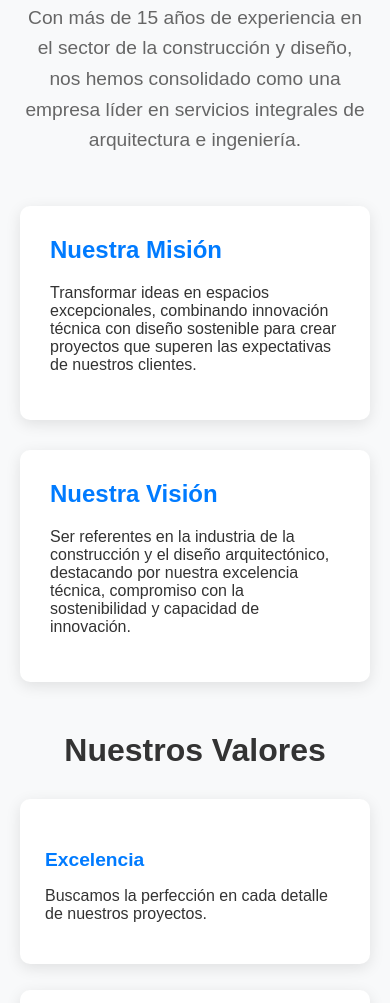
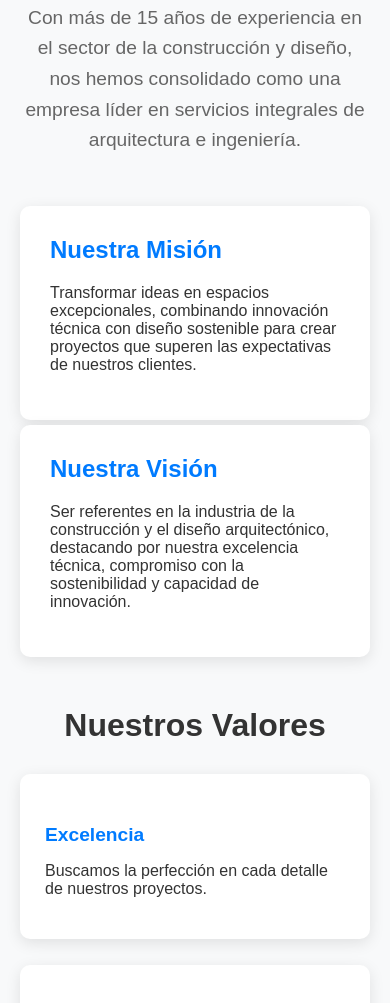
Before and after one commit to DavidGyHS/Corintho, a plain HTML site: page index.html in a window 390 px wide. Shown: the part 6084-7087 px from the top of the page. Drawn offline with Linux system fonts and the light colour scheme.

Commit message:
Add files via upload

```diff
--- a/style.css
+++ b/style.css
@@ -660,6 +660,9 @@ section {
     .about-card h3 {
         margin-top: 0;
     }
+    .about-cards {
+        gap: 5px;
+    }
 }
 
 /* WHATSAPP */
```
